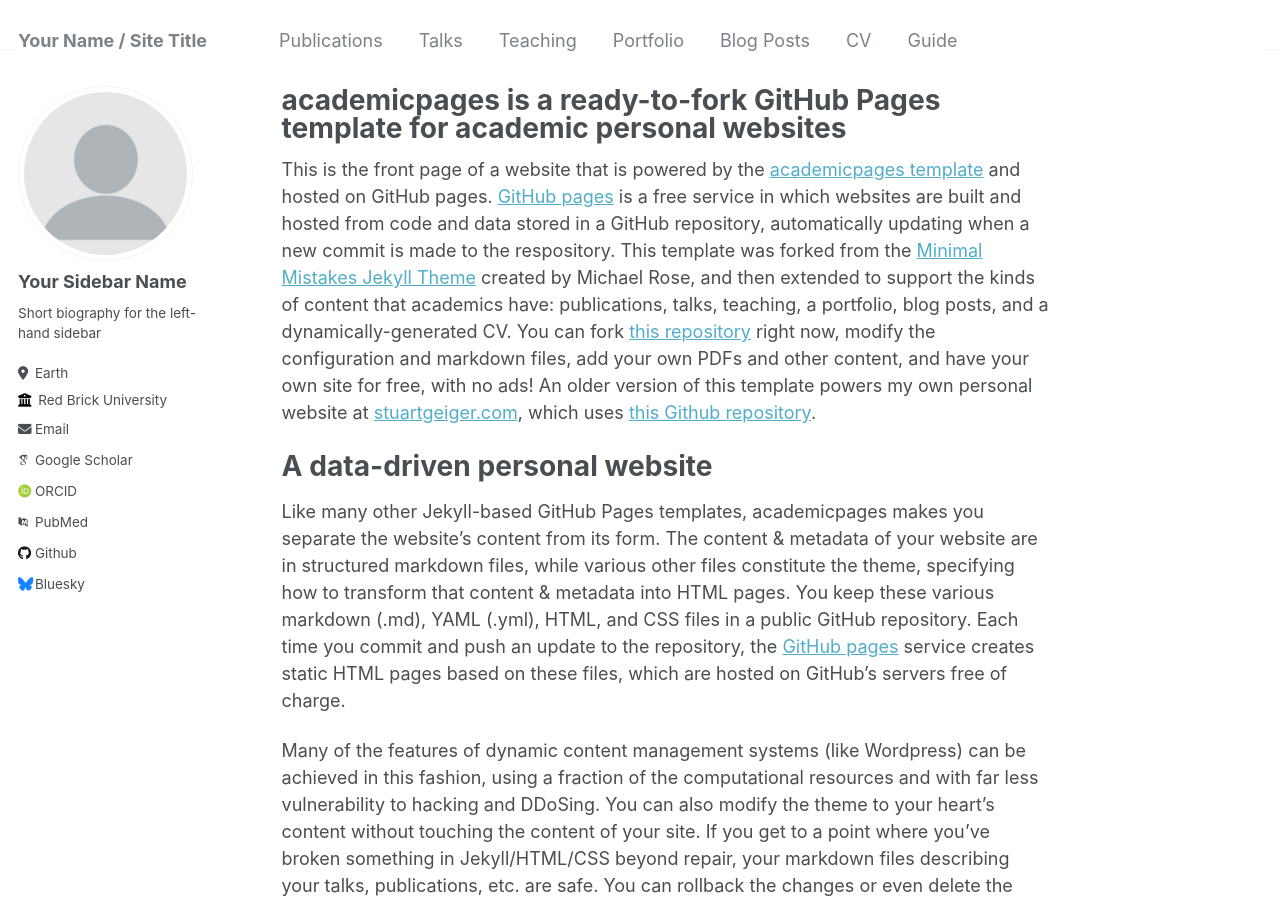
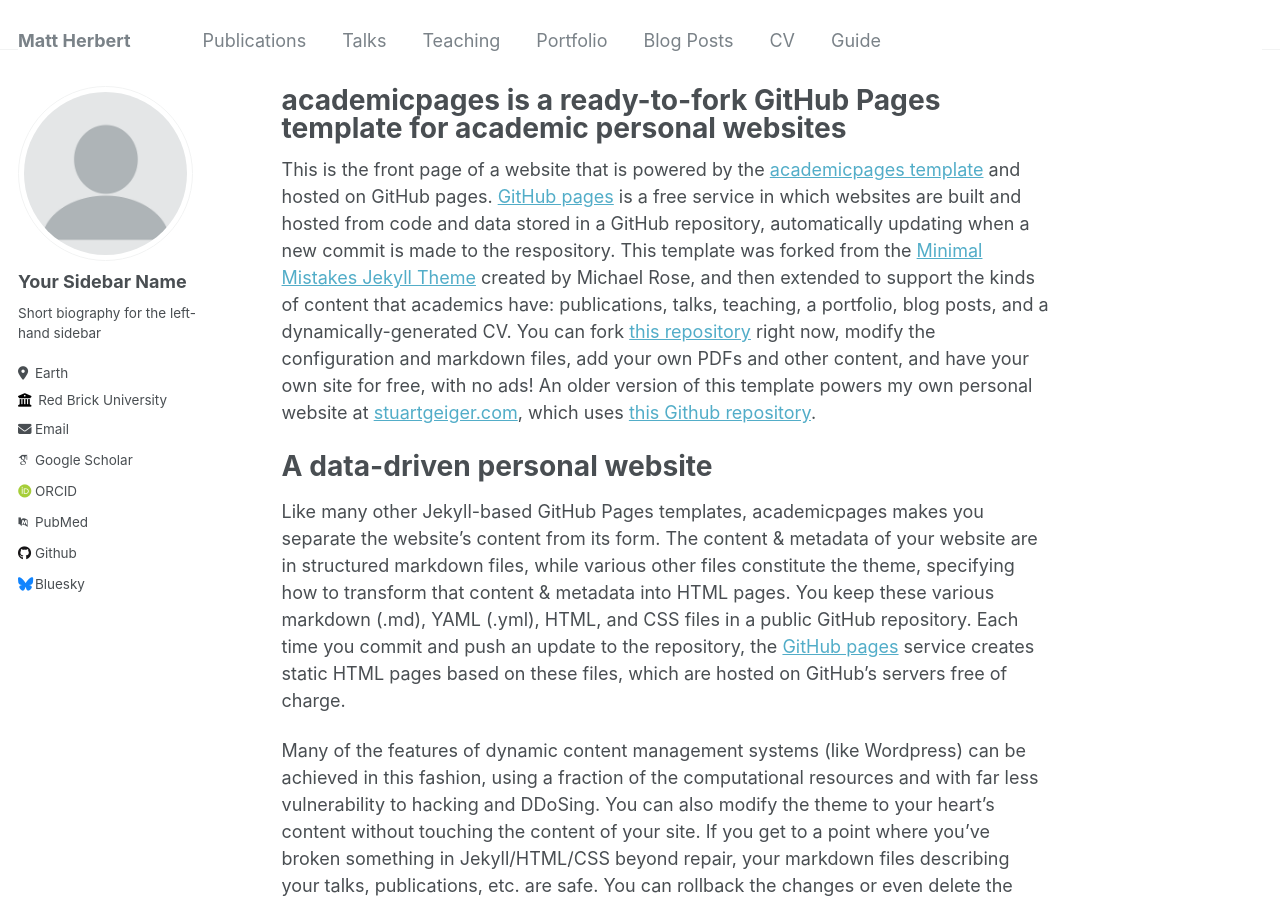
Before and after one commit to mherbe/mherbe.github.io, a Jekyll site: the page built from _pages/about.md, in a window 1280 px wide and 900 px high. Built offline with Jekyll 4.4.1, drawn with Linux system fonts in a browser that asks for light colours; some web fonts are replaced.

Commit message:
Update _config.yml
Change name

```diff
--- a/_config.yml
+++ b/_config.yml
@@ -8,7 +8,7 @@
 
 # Basic Site Settings
 locale                   : "en-US"
-title                    : "Your Name / Site Title"
+title                    : "Matt Herbert"
 title_separator          : "-"
 name                     : &name "Your Name"
 description              : &description "personal description"
```
